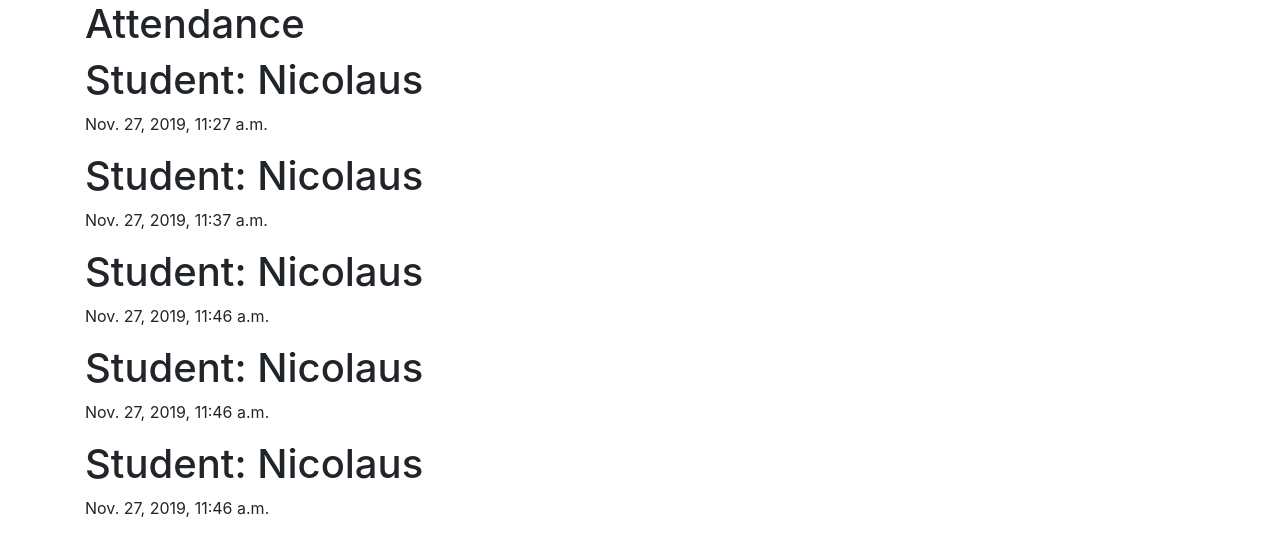
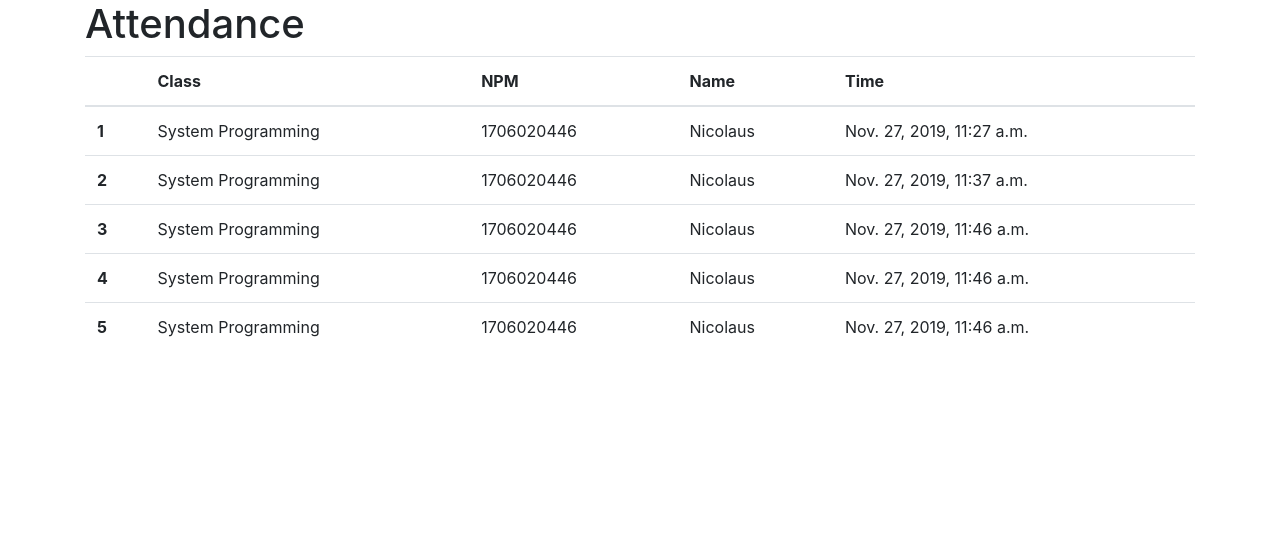
Before and after one commit to figtive/attendancewebserver, a Django app: page / in a window 1280 px wide. Shown: the top 556 px of the page. Run offline with Django 3.2, Linux system fonts and the light colour scheme; data comes from the database, SQL or seed files in the repository; both versions use the stored data as it was after the commit; parts of the project's set-up code (start-up, migrations or seed data) failed here and were passed over; some libraries are stand-ins or nearby versions.

Commit message:
use table to display attendance data

```diff
--- a/index/views.py
+++ b/index/views.py
@@ -1,8 +1,9 @@
 from django.shortcuts import render, redirect
 from django.views.generic import TemplateView
-from .models import Attendance
-# Create your views here.
+from .models import Attendance, Courses
 
 def index(request):
     attendees = Attendance.objects.all()
-    return render(request, 'index.html', {'attendees':attendees})
+    return render(request, 'index.html', {
+        'attendees' :attendees,
+    })
--- a/templates/index.html
+++ b/templates/index.html
@@ -8,51 +8,35 @@
     <!-- Bootstrap CSS -->
     <link rel="stylesheet" href="https://stackpath.bootstrapcdn.com/bootstrap/4.3.1/css/bootstrap.min.css" integrity="sha384-ggOyR0iXCbMQv3Xipma34MD+dH/1fQ784/j6cY/iJTQUOhcWr7x9JvoRxT2MZw1T" crossorigin="anonymous">
 
-    <title>Hello, world!</title>
+    <title>Attendance System</title>
   </head>
     {% block body %}
     <div class="container">
         <h1>Attendance</h1>
-        {% for attendance in attendees %}
-            <h1>{{attendance.student}}</h1>
-            <p>{{attendance.time_attend}}</p>
-        {% endfor %}
-    </div>
-    {% endblock %}
-  <!--<h1> {{ attendees.attendee }}</h1>
-  <body class="container">
-    <h1>Attendance, 20 November 2019</h1>
-    <h2>Course: Systems Programming</h2>
         <table class="table">
           <thead>
             <tr>
               <th scope="col"></th>
+              <th scope="col">Class</th>
               <th scope="col">NPM</th>
               <th scope="col">Name</th>
               <th scope="col">Time</th>
             </tr>
           </thead>
           <tbody>
+            {% for attendance in attendees %}
               <tr>
-      <th scope="row">1</th>
-      <td>1706069420 </td>
-      <td>James Charles</td>
-      <td>12:58:23</td>
+                <th scope="row">{{ forloop.counter }}</th>
+                <td>{{attendance.class_attend.class_name.name}}</td>
+                <td>{{attendance.student.npm}}</td>
+                <td>{{attendance.student.name}}</td>
+                <td>{{attendance.time_attend}}</td>
               </tr>
-    <tr>
-      <th scope="row">2</th>
-      <td>1706067748</td>
-      <td>Babatunde</td>
-      <td>13:01:23</td>
-    </tr>
-    <tr>
-      <th scope="row">3</th>
-      <td>1706224415</td>
-      <td>Cicak Bin Kadal</td>
-      <td>13:05:12</td>
-    </tr>
+            {% endfor %}
             </tbody>
-</table>-->
+          </table>
+    </div>
+    {% endblock %}
     <!-- Optional JavaScript -->
     <!-- jQuery first, then Popper.js, then Bootstrap JS -->
     <script src="https://code.jquery.com/jquery-3.3.1.slim.min.js" integrity="sha384-q8i/X+965DzO0rT7abK41JStQIAqVgRVzpbzo5smXKp4YfRvH+8abtTE1Pi6jizo" crossorigin="anonymous"></script>
```
Also changed, not shown: db.sqlite3, index/migrations/0005_merge_20191127_1144.py (added). Lines whose indentation alone changed are shown as unchanged.
